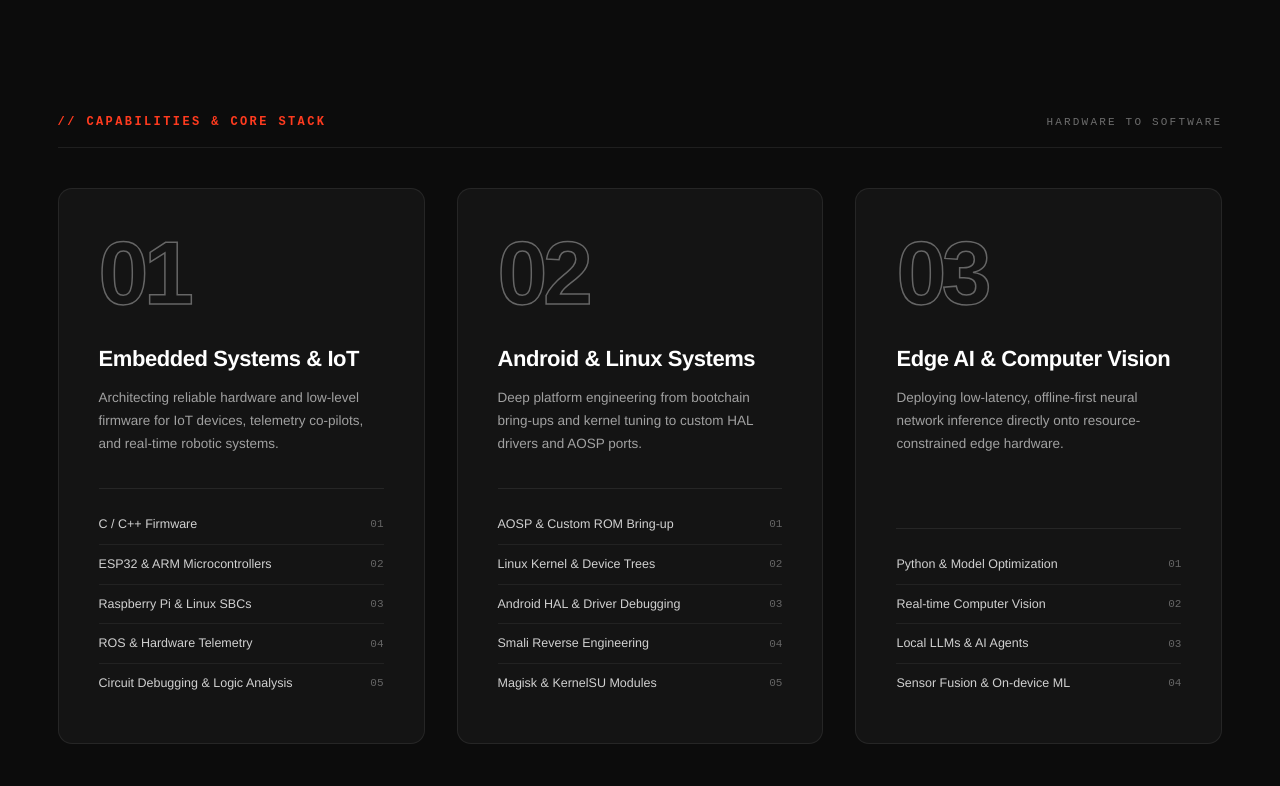
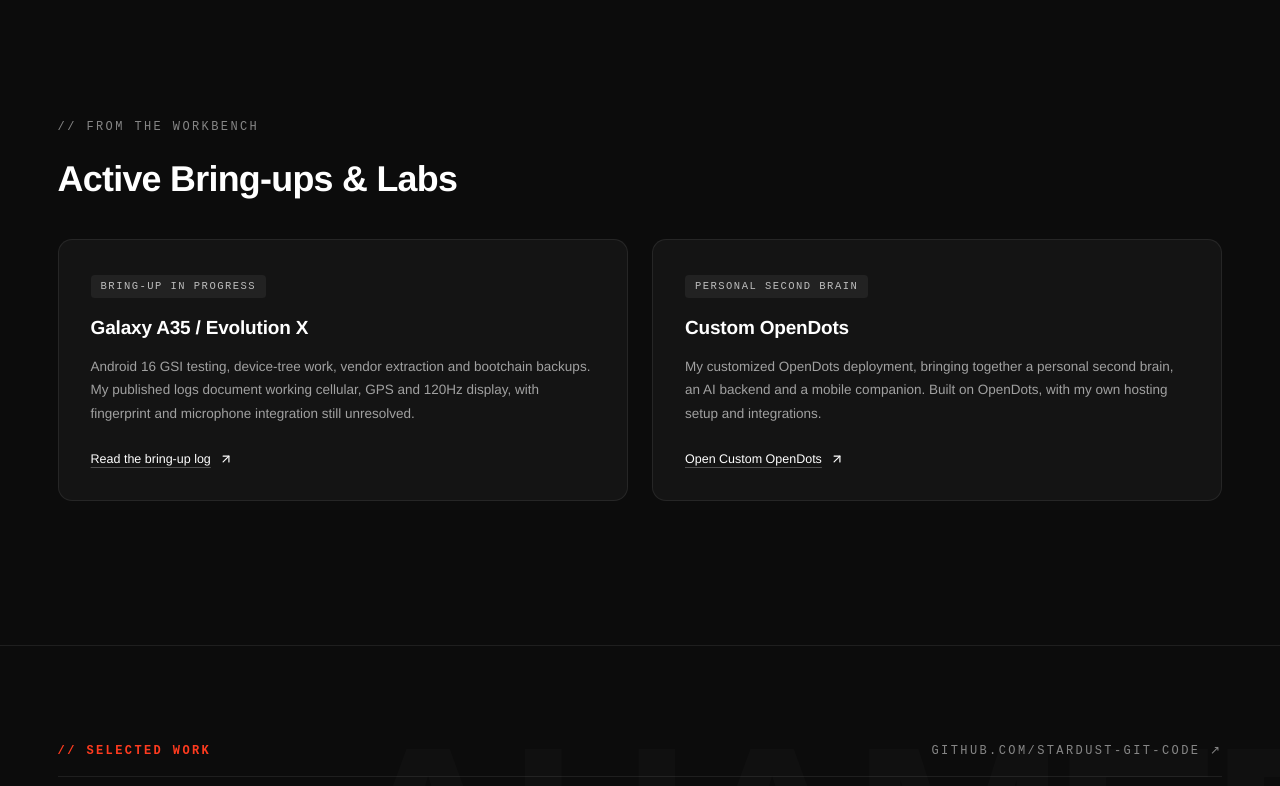
Before and after one commit to StarDust-Git-Code/portfolio-temp, a Next.js app: page / in a window 1280 px wide. Shown: the part 1274-2060 px from the top of the page. Built offline with nearby package versions, Linux system fonts and the light colour scheme; no server answers.

Commit message:
feat: remove capabilities and core stack section

```diff
--- a/src/components/about-section.tsx
+++ b/src/components/about-section.tsx
@@ -7,43 +7,6 @@
   LINKEDIN_ACTIVITY,
 } from "@/data/profile";
 
-const CAPABILITIES = [
-  {
-    num: "01",
-    title: "Embedded Systems & IoT",
-    desc: "Architecting reliable hardware and low-level firmware for IoT devices, telemetry co-pilots, and real-time robotic systems.",
-    items: [
-      { name: "C / C++ Firmware", id: "01" },
-      { name: "ESP32 & ARM Microcontrollers", id: "02" },
-      { name: "Raspberry Pi & Linux SBCs", id: "03" },
-      { name: "ROS & Hardware Telemetry", id: "04" },
-      { name: "Circuit Debugging & Logic Analysis", id: "05" },
-    ],
-  },
-  {
-    num: "02",
-    title: "Android & Linux Systems",
-    desc: "Deep platform engineering from bootchain bring-ups and kernel tuning to custom HAL drivers and AOSP ports.",
-    items: [
-      { name: "AOSP & Custom ROM Bring-up", id: "01" },
-      { name: "Linux Kernel & Device Trees", id: "02" },
-      { name: "Android HAL & Driver Debugging", id: "03" },
-      { name: "Smali Reverse Engineering", id: "04" },
-      { name: "Magisk & KernelSU Modules", id: "05" },
-    ],
-  },
-  {
-    num: "03",
-    title: "Edge AI & Computer Vision",
-    desc: "Deploying low-latency, offline-first neural network inference directly onto resource-constrained edge hardware.",
-    items: [
-      { name: "Python & Model Optimization", id: "01" },
-      { name: "Real-time Computer Vision", id: "02" },
-      { name: "Local LLMs & AI Agents", id: "03" },
-      { name: "Sensor Fusion & On-device ML", id: "04" },
-    ],
-  },
-];
 
 
 export function AboutSection() {
@@ -94,57 +57,6 @@
         </ScrollReveal>
       </div>
 
-      {/* ================= CAPABILITIES / SERVICES (Alexfolio Image 3 Bottom) */}
-      <div className="mt-28">
-        <ScrollReveal>
-          <div className="flex items-end justify-between border-b border-white/[0.08] pb-4">
-            <span className="font-tech text-[12px] uppercase tracking-[0.2em] text-[#ff3b1f] font-semibold">
-              {"// Capabilities & Core Stack"}
-            </span>
-            <span className="font-tech text-[11px] uppercase tracking-[0.2em] text-white/40">
-              Hardware to Software
-            </span>
-          </div>
-        </ScrollReveal>
-
-        <div className="mt-10 grid grid-cols-1 gap-8 lg:grid-cols-3">
-          {CAPABILITIES.map((cap, i) => (
-            <ScrollReveal key={cap.num} delay={i * 80}>
-              <div className="flex flex-col justify-between h-full rounded-3xl border border-white/[0.08] bg-[#141414] p-8 md:p-10 transition-all duration-300 hover:border-white/20 hover:bg-[#161616]">
-                <div>
-                  {/* Giant stroked outline number (Alexfolio Image 3 style) */}
-                  <span className="text-outline font-black text-[clamp(4.5rem,7vw,6.5rem)] leading-none select-none tracking-tighter">
-                    {cap.num}
-                  </span>
-
-                  <h3 className="mt-6 text-[22px] font-bold tracking-[-0.02em] text-white">
-                    {cap.title}
-                  </h3>
-
-                  <p className="mt-3 text-[13.5px] leading-[1.7] text-white/60 [text-wrap:pretty]">
-                    {cap.desc}
-                  </p>
-                </div>
-
-                <ul className="mt-8 border-t border-white/[0.08] pt-4 divide-y divide-white/[0.06]">
-                  {cap.items.map((tech) => (
-                    <li
-                      key={tech.name}
-                      className="flex items-center justify-between py-2.5 text-[12.5px] font-medium text-white/80"
-                    >
-                      <span>{tech.name}</span>
-                      <span className="font-tech text-[11px] text-white/35">
-                        {tech.id}
-                      </span>
-                    </li>
-                  ))}
-                </ul>
-              </div>
-            </ScrollReveal>
-          ))}
-        </div>
-      </div>
-
       {/* ================= FROM THE WORKBENCH */}
       <div className="mt-28">
         <ScrollReveal>
```
